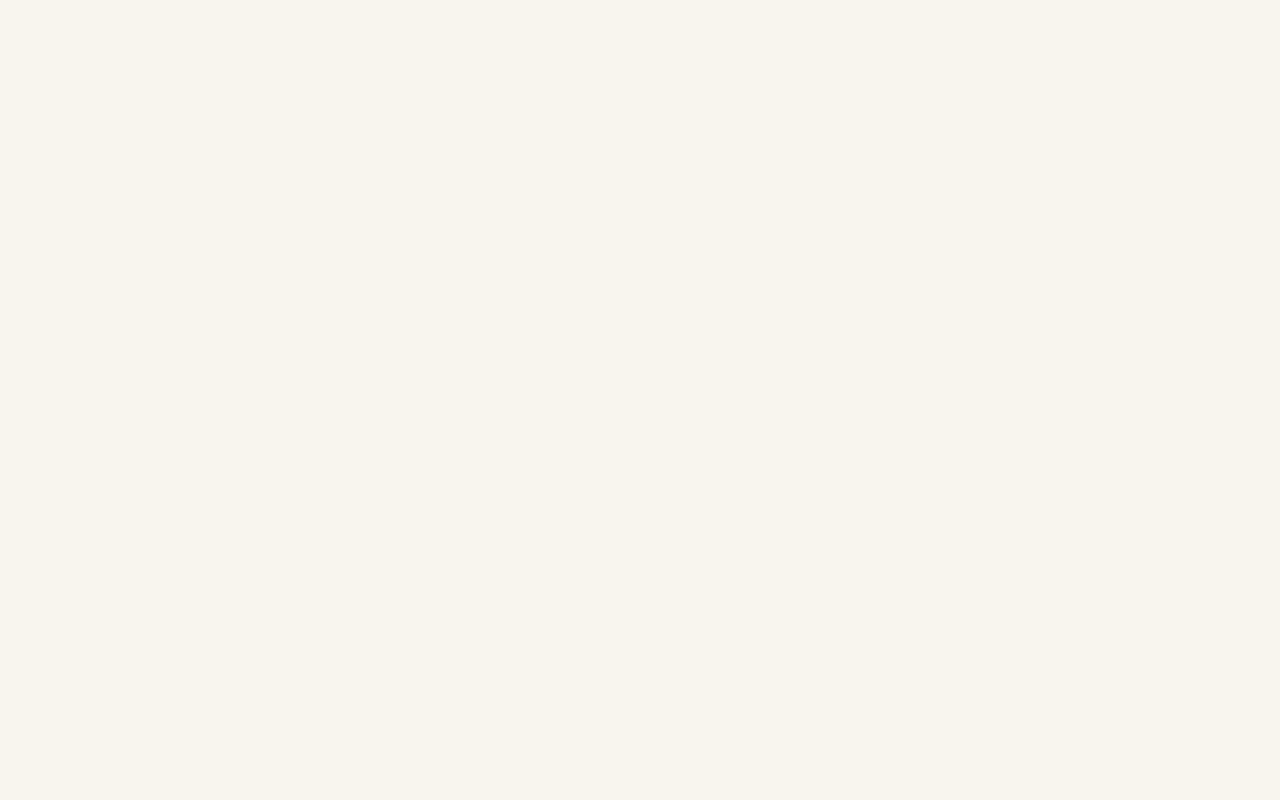
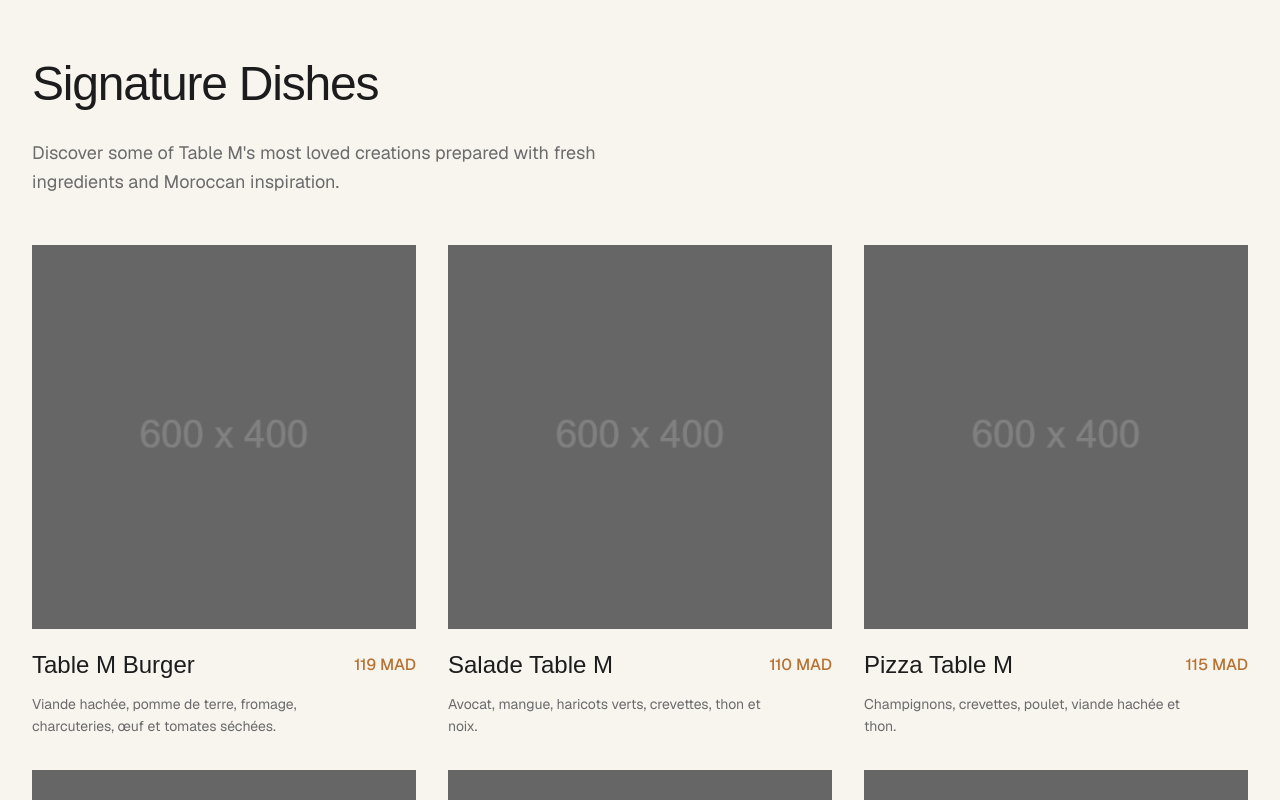
Before and after one commit to abdelhafid37/tablem, a Next.js app: page / in a window 1280 px wide. Shown: the part 1140-1940 px from the top of the page. Before the commit the page ends 1066 px from the top, so only its background shows below. Built offline with nearby package versions, Linux system fonts and the light colour scheme; a web font is replaced by a local one.

Commit message:
add feature dishes section

```diff
--- a/src/app/page.tsx
+++ b/src/app/page.tsx
@@ -1,9 +1,11 @@
+import FeaturedDishes from "@/components/home/FeaturedDishes";
 import Hero from "@/components/home/Hero";
 
 export default function Home() {
   return (
     <>
       <Hero />
+      <FeaturedDishes />
     </>
   );
 }
--- /dev/null
+++ b/src/components/home/FeaturedDishes.tsx
@@ -0,0 +1,30 @@
+import { dishes } from "@/data/dishes";
+import Section from "../layout/Section";
+import Heading from "../ui/Heading";
+import Text from "../ui/Text";
+import MenuCard from "../menu/MenuCard";
+
+const content = {
+  title: "Signature Dishes",
+  text: "Discover some of Table M's most loved creations prepared with fresh ingredients and Moroccan inspiration.",
+};
+
+const featuredDishes = dishes.filter((dish) => dish.featured);
+
+export default function FeaturedDishes() {
+  return (
+    <Section>
+      <div className="space-y-12">
+        <div className="space-y-6 max-w-xl">
+          <Heading>{content.title}</Heading>
+          <Text>{content.text}</Text>
+        </div>
+        <div className="grid md:grid-cols-2 lg:grid-cols-3 gap-8">
+          {featuredDishes.map((dish) => (
+            <MenuCard key={dish.id} dish={dish} />
+          ))}
+        </div>
+      </div>
+    </Section>
+  );
+}
--- a/src/components/home/Hero.tsx
+++ b/src/components/home/Hero.tsx
@@ -27,6 +27,7 @@ export default function Hero() {
           src={content.img.src}
           alt={content.img.alt}
           className="aspect-4/5"
+          priority
         />
       </div>
     </Section>
--- /dev/null
+++ b/src/components/menu/MenuCard.tsx
@@ -0,0 +1,30 @@
+import { IDish } from "@/data/dishes";
+import ImageBox from "../ui/ImageBox";
+
+export default function MenuCard({
+  dish: { image, name, price, description },
+}: {
+  dish: IDish;
+}) {
+  return (
+    <article>
+      <ImageBox
+        alt={name}
+        src={image ?? "/images/placeholder.webp"}
+        className="aspect-square brightness-50"
+      />
+      <div className="mt-5">
+        <div className="flex justify-between items-center gap-4">
+          <h3 className="font-display text-2xl">{name}</h3>
+          <span className="text-brand font-medium shrink-0">{price} MAD</span>
+        </div>
+
+        {description && (
+          <p className="text-muted leading-relaxed text-sm mt-3 max-w-xs">
+            {description}
+          </p>
+        )}
+      </div>
+    </article>
+  );
+}
--- a/src/components/ui/ImageBox.tsx
+++ b/src/components/ui/ImageBox.tsx
@@ -4,6 +4,7 @@ interface IImageBox {
   src: string;
   alt: string;
   className?: string;
+  sizes?: string;
   priority?: boolean;
 }
 
@@ -12,6 +13,7 @@ export default function ImageBox({
   src,
   className = "",
   priority = false,
+  sizes = "",
 }: IImageBox) {
   return (
     <div className={`relative overflow-hidden ${className}`}>
@@ -20,7 +22,7 @@ export default function ImageBox({
         alt={alt}
         className="object-cover"
         fill
-        sizes=""
+        sizes={sizes}
         priority={priority}
       />
     </div>
--- /dev/null
+++ b/src/data/dishes.ts
@@ -0,0 +1,72 @@
+export interface IDish {
+  id: number;
+  name: string;
+  description?: string;
+  price: number;
+  category: string;
+  image: string;
+  featured?: boolean;
+}
+
+export const dishes: IDish[] = [
+  {
+    id: 1,
+    name: "Table M Burger",
+    description:
+      "Viande hachée, pomme de terre, fromage, charcuteries, œuf et tomates séchées.",
+    price: 119,
+    category: "burger",
+    image: "/images/placeholder.webp",
+    featured: true,
+  },
+
+  {
+    id: 2,
+    name: "Salade Table M",
+    description: "Avocat, mangue, haricots verts, crevettes, thon et noix.",
+    price: 110,
+    category: "salad",
+    image: "/images/placeholder.webp",
+    featured: true,
+  },
+
+  {
+    id: 3,
+    name: "Pizza Table M",
+    description: "Champignons, crevettes, poulet, viande hachée et thon.",
+    price: 115,
+    category: "pizza",
+    image: "/images/placeholder.webp",
+    featured: true,
+  },
+
+  {
+    id: 4,
+    name: "Maghribi Breakfast",
+    description: "Baghrir, Msemen, Harcha, Amlou, olives et œufs au khli3.",
+    price: 69,
+    category: "breakfast",
+    image: "/images/placeholder.webp",
+    featured: true,
+  },
+
+  {
+    id: 5,
+    name: "Pasta Seafood",
+    description: "Penne avec fruits de mer, sauce blanche ou sauce tomate.",
+    price: 95,
+    category: "pasta",
+    image: "/images/placeholder.webp",
+    featured: true,
+  },
+
+  {
+    id: 6,
+    name: "Pastilla Fruits de Mer",
+    description: "Une spécialité marocaine raffinée aux fruits de mer.",
+    price: 95,
+    category: "moroccan",
+    image: "/images/placeholder.webp",
+    featured: true,
+  },
+];
```
Also changed, not shown: public/images/placeholder.webp (added).
